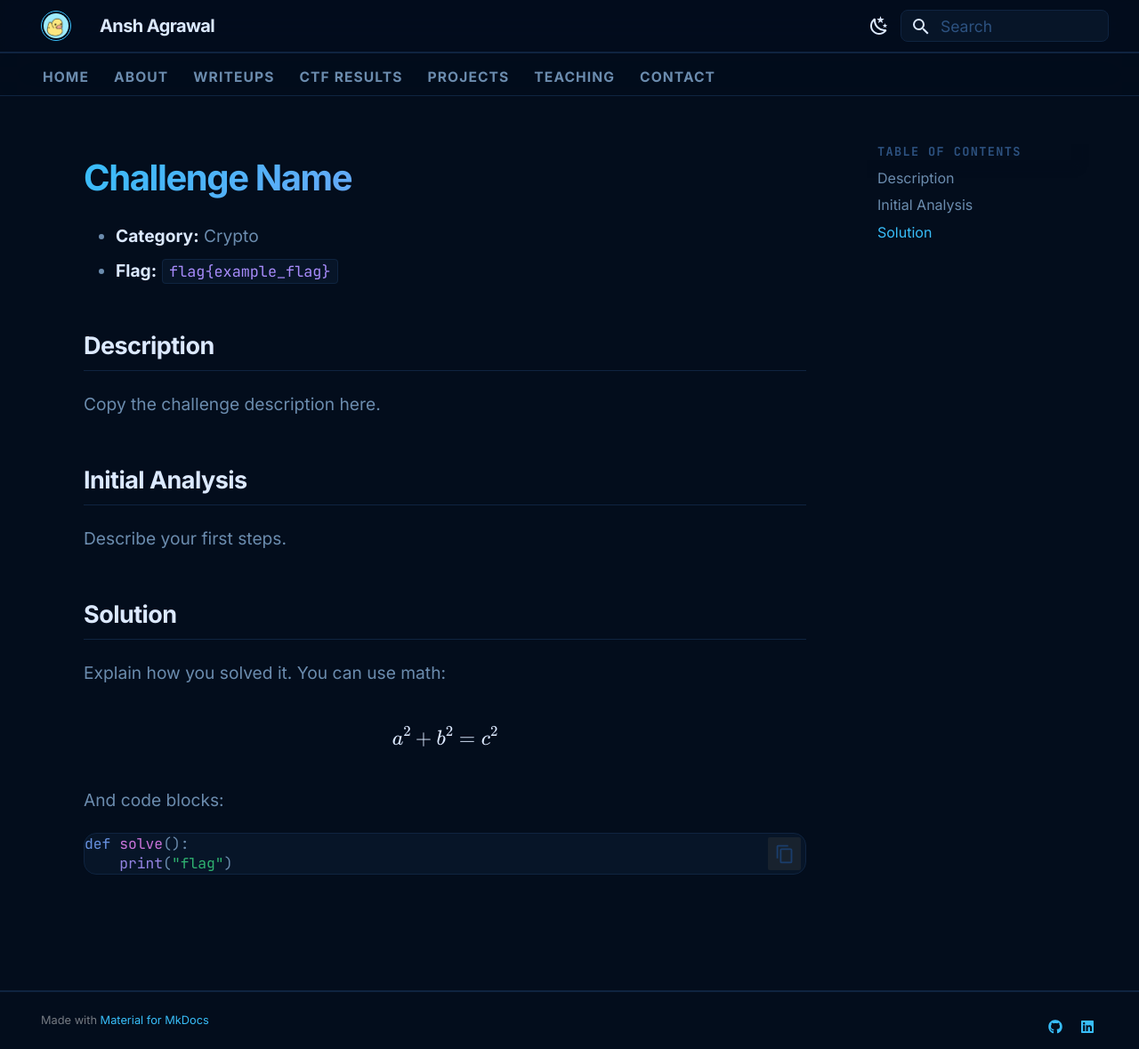
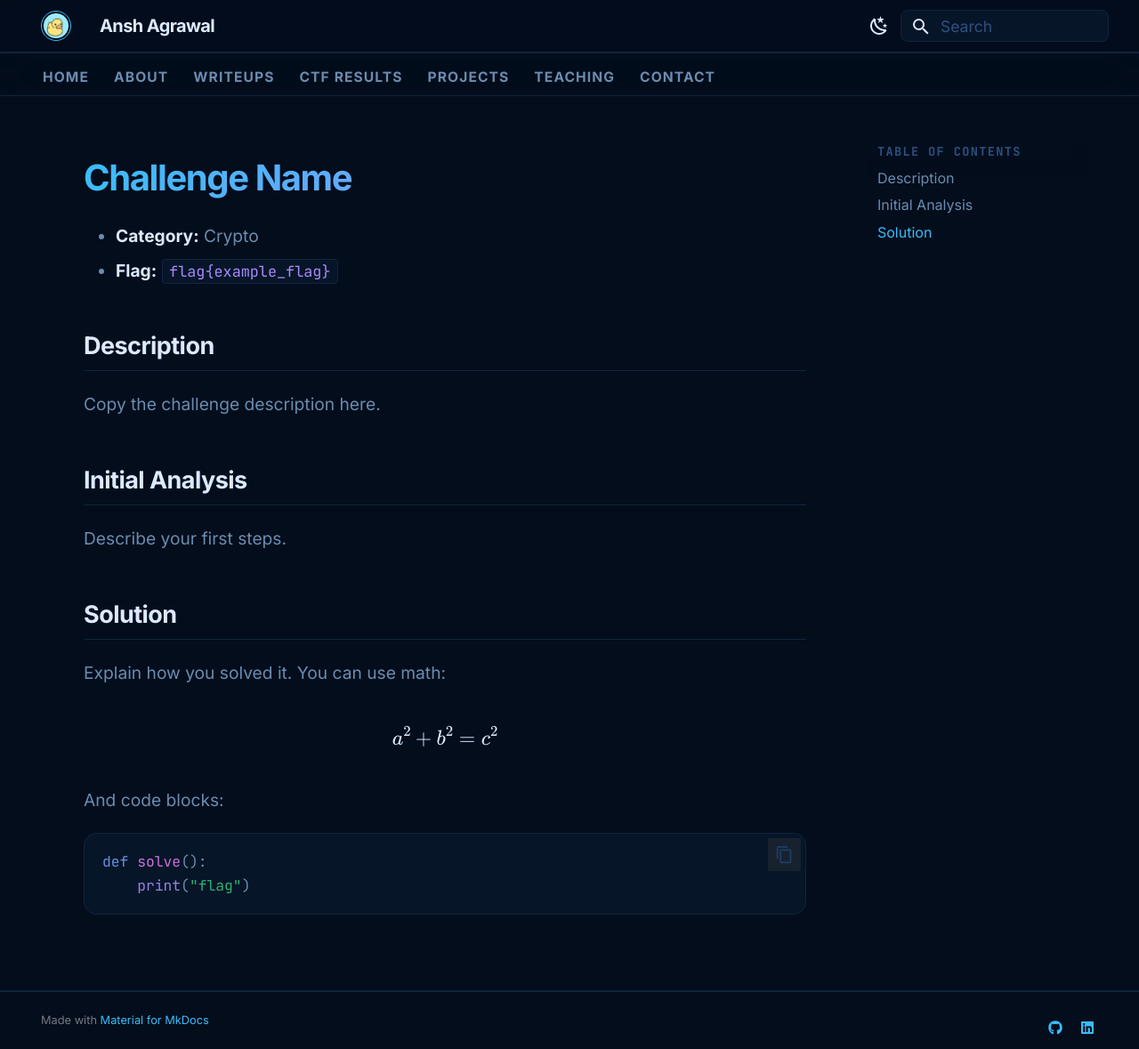
Before and after one commit to spyduck007/ctf, an MkDocs documentation site: the page built from docs/write-ups/_template.md, in a window 1280 px wide and 1179 px high. Shown: the whole window at 89% size. Built offline with MkDocs 1.6.1 and Material for MkDocs 9.7.7, drawn with Linux system fonts in a browser that asks for light colours.

Commit message:
Polish writeup code block rendering

```diff
--- a/docs/stylesheets/extra.css
+++ b/docs/stylesheets/extra.css
@@ -345,6 +345,9 @@ body {
   background: var(--card) !important;
   border: 1px solid var(--border) !important;
   border-radius: var(--radius-lg) !important;
+  margin: 1rem 0 1.25rem !important;
+  padding: 0.9rem 3.2rem 0.9rem 1rem !important;
+  min-height: 3rem;
 }
 
 .md-typeset pre code {
@@ -355,6 +358,33 @@ body {
 
 .md-typeset pre > code {
   font-size: 0.85em;
+  line-height: 1.65;
+}
+
+.md-typeset .highlight {
+  margin: 1rem 0 1.25rem;
+}
+
+.md-typeset .highlight pre {
+  margin: 0 !important;
+}
+
+.md-typeset .highlight code {
+  display: block;
+}
+
+.md-typeset .highlight .md-clipboard {
+  top: 0.55rem;
+  right: 0.55rem;
+  color: var(--text-3);
+  background: var(--bg-2);
+  border: 1px solid var(--border);
+  border-radius: var(--radius-sm);
+}
+
+.md-typeset .highlight .md-clipboard:hover {
+  color: var(--accent);
+  border-color: var(--border-2);
 }
 
 /* Highlight line numbers */
--- a/mkdocs.yml
+++ b/mkdocs.yml
@@ -66,7 +66,6 @@ extra_javascript:
   - javascripts/writeup_filters.js
   - javascripts/contact_modal.js
   - javascripts/animations.js
-  - https://polyfill.io/v3/polyfill.min.js?features=es6
   - https://cdn.jsdelivr.net/npm/mathjax@3/es5/tex-mml-chtml.js
 
 extra_css:
```
